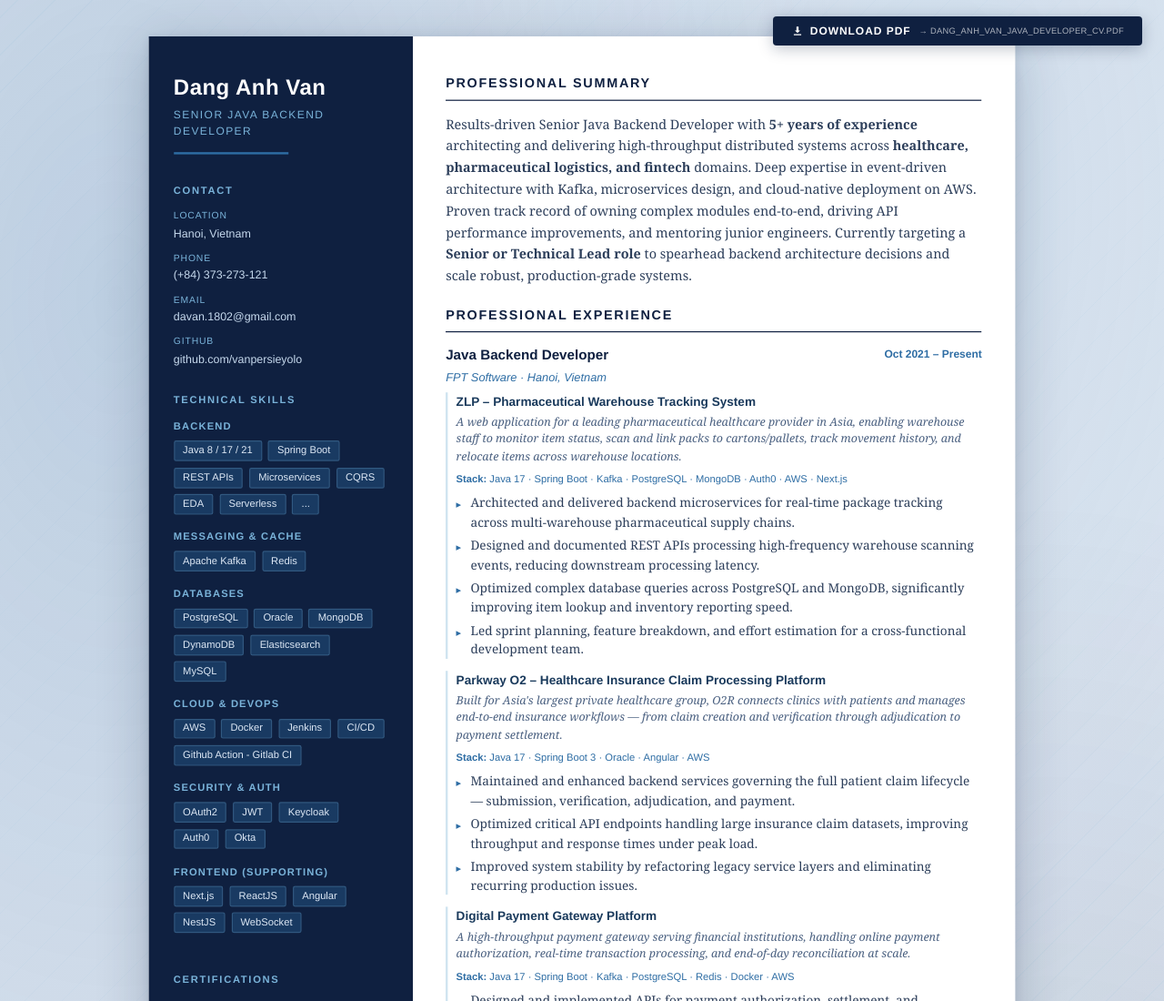
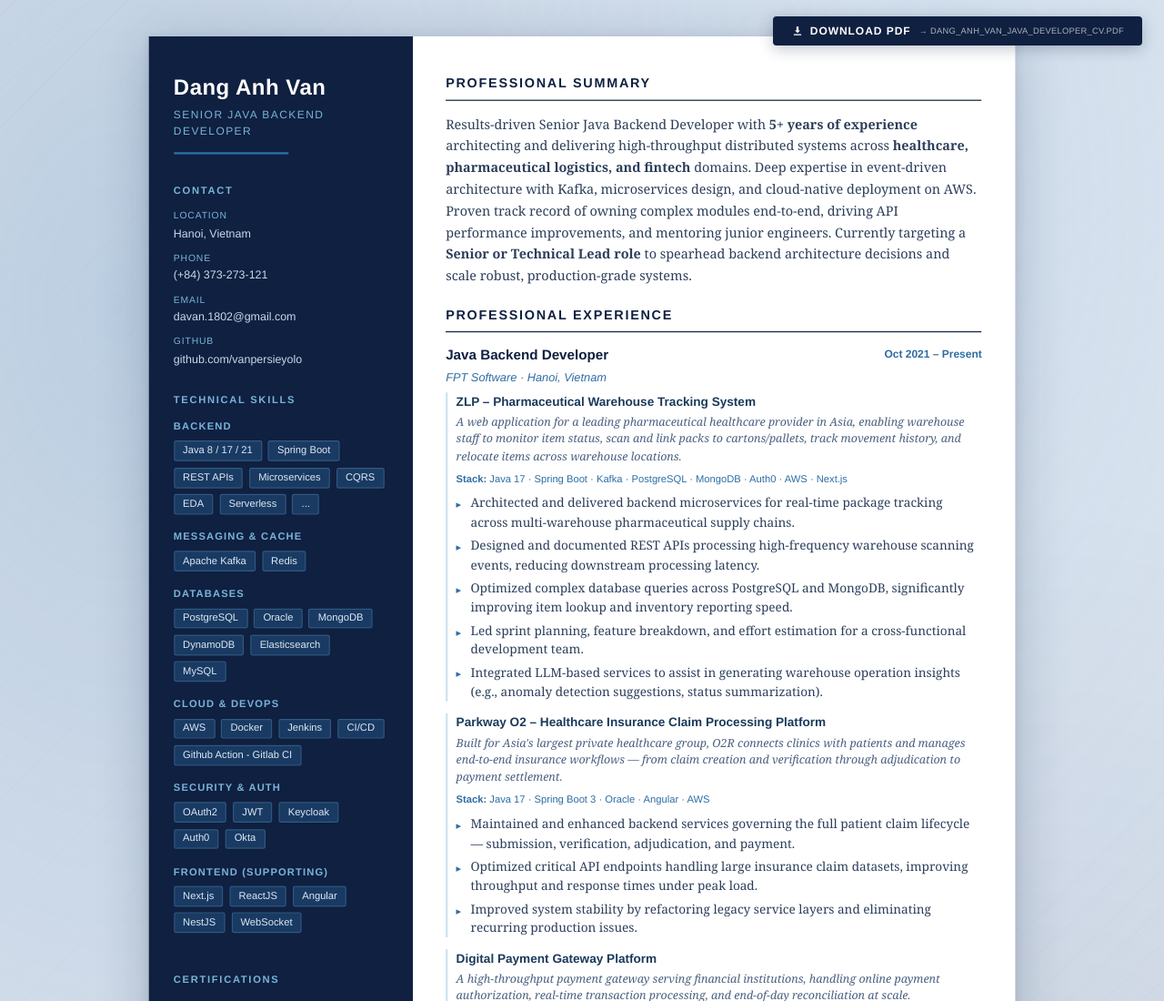
Before and after one commit to davan1802-tech/davan1802-tech.github.io, a plain HTML site: page index.html in a window 1280 px wide. Shown: the top 1100 px of the page at 91% size. Drawn offline with Linux system fonts and the light colour scheme.

Commit message:
add AI feature for latest project

```diff
--- a/index.html
+++ b/index.html
@@ -220,6 +220,9 @@
                         <li>Led sprint planning, feature breakdown, and effort estimation for a cross-functional
                             development team.
                         </li>
+                        <li>Integrated LLM-based services to assist in generating warehouse operation insights (e.g.,
+                            anomaly detection suggestions, status summarization).
+                        </li>
                     </ul>
                 </div>
 
```
